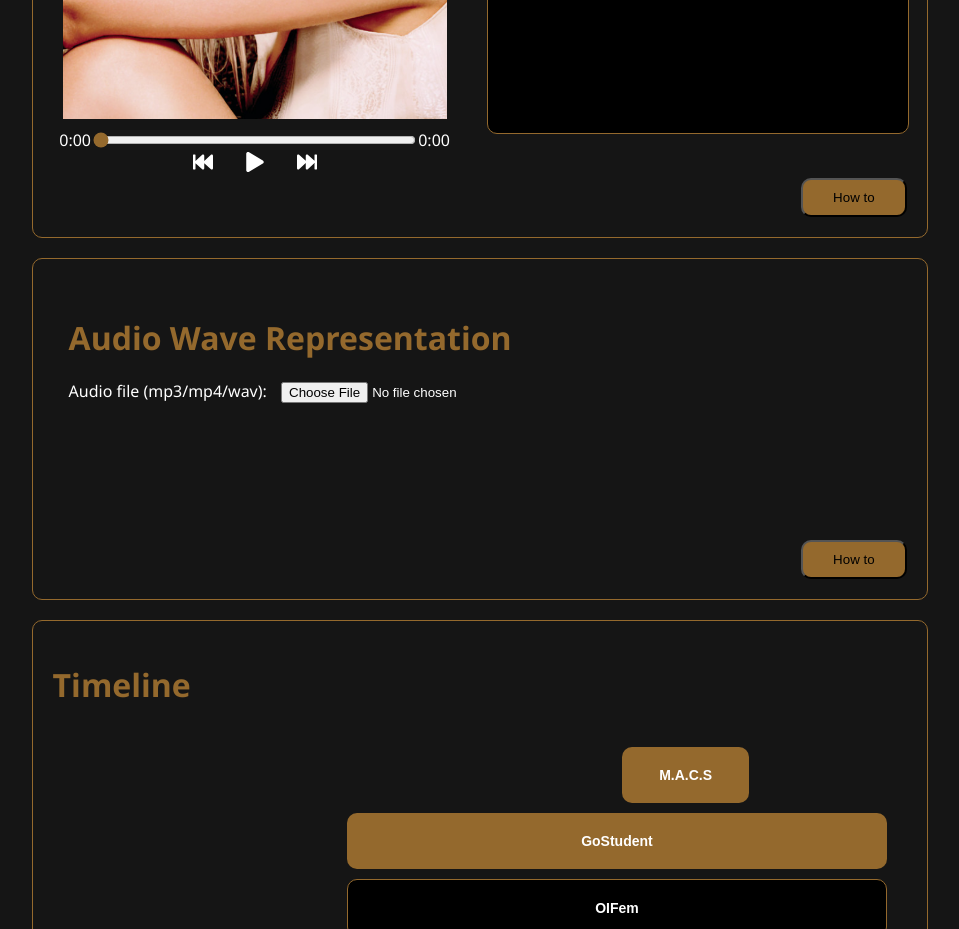
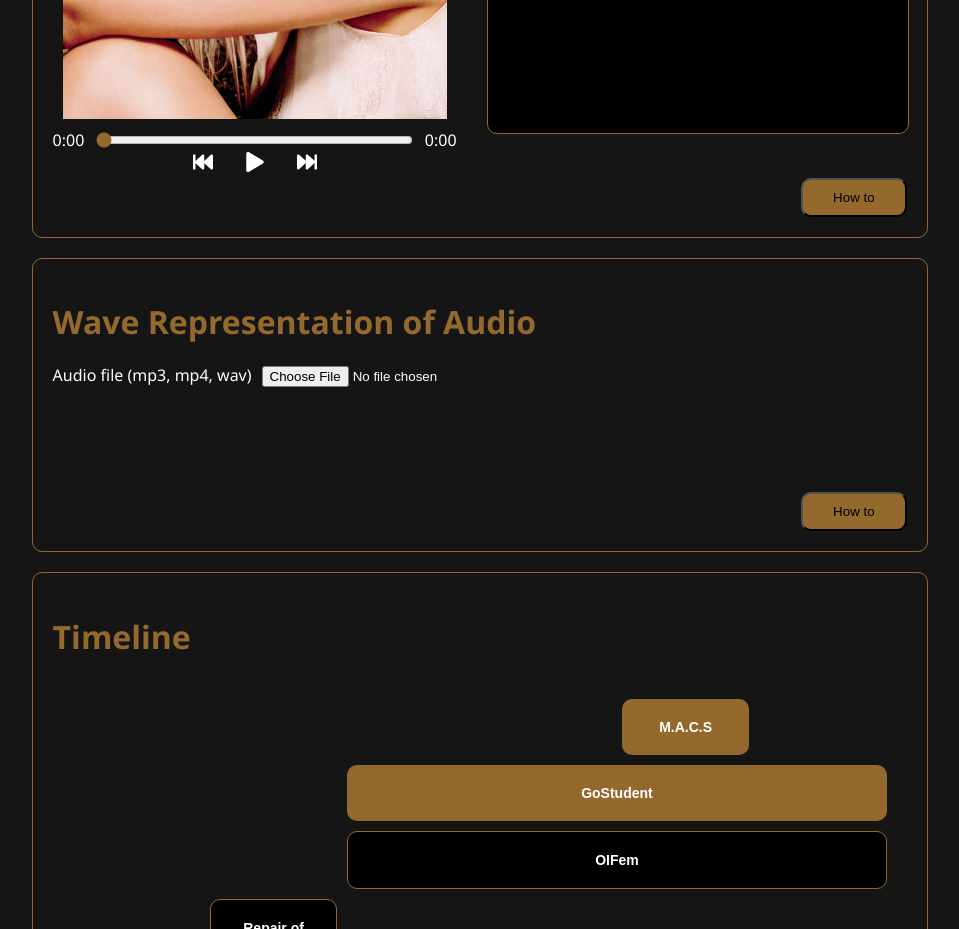
Before and after one commit to miiree12lb/how-to, a React (Create React App) app: page /#/ in a window 1280 px wide. Shown: the part 920-1849 px from the top of the page, without its empty margins (194-1153 px from the left). Built offline with nearby package versions, Linux system fonts and the light colour scheme.

Commit message:
changes on the wave representation css

```diff
--- a/src/assets/sourceCodes/WaveRepresentation.jsx
+++ b/src/assets/sourceCodes/WaveRepresentation.jsx
@@ -1,17 +1,18 @@
-import React, { useEffect, useState, useRef } from "react";
+import React, { useState, useRef, useEffect } from "react";
 import { FaPlay, FaPause } from "react-icons/fa";
+import { createRoot } from "react-dom/client";
 
 import "../styles/wave.css";
 
-export default function WaveRepresentation() {
+export default function Root () {
     const [file, setFile] = useState(null);
     const [isPlaying, setIsPlaying] = useState(false);
-    const [currentTime, setCurrentTime] = useState(0);
+    const [currentTime, setCurrenTime] = useState(0);
     const [duration, setDuration] = useState(0);
 
+    const audioRef = useRef(null);
     const canvasRef = useRef(null);
-    const audioRef = useRef(null);
-    const waveformDataRef = useRef(null);
+    const waveFormDataRef = useRef(null);
 
     const handleFileChange = (e) => {
         setIsPlaying(false);
@@ -20,35 +21,31 @@ export default function WaveRepresentation() {
             const fileURL = URL.createObjectURL(selectedFile);
             setFile(fileURL);
         }
-    };
+    }
 
     const togglePlayPause = () => {
-        if (isPlaying) {
-            audioRef.current.pause();
-        } else {
-            audioRef.current.play();
+        isPlaying ? audioRef.current.pause() : audioRef.current.play();
+        setIsPlaying(!isPlaying);
     }
-        setIsPlaying(!isPlaying);
-    };
 
     const handleTimeUpdate = () => {
-        setCurrentTime(audioRef.current.currentTime);
-    };
+        setCurrenTime(audioRef.current.currentTime);
+    }
 
     const handleLoadedMetadata = () => {
         setDuration(audioRef.current.duration);
-    };
+    }
 
     const handleSeek = (e) => {
         const newTime = (e.target.value / 100) * duration;
         audioRef.current.currentTime = newTime;
-        setCurrentTime(newTime);
-    };
+        setCurrenTime(newTime);
+    }
 
     useEffect(() => {
         if (!file) return;
 
-        const generateWaveform = async () => {
+        const generateWaveForm = async () => {
             const audioCtx = new AudioContext();
             const response = await fetch(file);
             const arrayBuffer = await response.arrayBuffer();
@@ -59,25 +56,25 @@ export default function WaveRepresentation() {
             const width = canvas.width;
             const step = Math.ceil(rawData.length / width);
 
-            const waveformData = [];
+            const waveFormData = [];
             for (let i = 0; i < width; i++) {
                 const slice = rawData.slice(i * step, (i + 1) * step);
                 const max = Math.max(...slice);
                 const min = Math.min(...slice);
-                waveformData.push({ max, min });
+                waveFormData.push({max, min});
             }
-            waveformDataRef.current = waveformData;
-        };
+            waveFormDataRef.current = waveFormData;
+        }
 
-        generateWaveform();
+        generateWaveForm();
     }, [file]);
 
     useEffect(() => {
         const canvas = canvasRef.current;
         const ctx = canvas?.getContext("2d");
-        const waveformData = waveformDataRef.current;
+        const waveFormData = waveFormDataRef.current;
 
-        if (!canvas || !waveformData || !duration) return;
+        if (!canvas || !waveFormData || !duration) return;
 
         const width = canvas.width;
         const height = canvas.height;
@@ -86,8 +83,8 @@ export default function WaveRepresentation() {
         ctx.clearRect(0, 0, width, height);
 
         for (let i = 0; i < width; i++) {
-            const { max, min } = waveformData[i];
-            const y = (1 + min) * height / 2;
+            const {max, min} = waveFormData[i];
+            const y = (1 + min)  * height / 2;
             const h = Math.max(1, (max - min) * height / 2);
 
             ctx.fillStyle = i / width <= progress ? "#DCA75C" : "#94692D";
@@ -96,24 +93,25 @@ export default function WaveRepresentation() {
     }, [currentTime, duration]);
 
     return (
-        <div style={{ padding: "1rem" }}>
-            <h1>Audio Wave Representation</h1>
+        <>
+            <h1>Wave Representation of Audio</h1>
+
             <div>
-                <label htmlFor="audio-file">Audio file (mp3/mp4/wav): </label>
+                <div>
+                    <label htmlFor="audio-input">Audio file (mp3, mp4, wav)</label>
                     <input
                         type="file"
-                    id="audio-file"
-                    accept="audio/*,video/mp4"
+                        id="audio-input"
+                        accept="audio/*, video/mp4"
                         onChange={handleFileChange}
                     />
                 </div>
 
-            <div style={{ marginTop: "1rem", width: "100%" }}>
-                <canvas ref={canvasRef} width={600} height={100}></canvas>
+                <div>
+                    <canvas ref={canvasRef}></canvas>
                 </div>
 
-            {file && (
-                <div style={{ marginTop: "1rem" }}>
+                {file && <div>
                     <audio
                         ref={audioRef}
                         src={file}
@@ -121,8 +119,8 @@ export default function WaveRepresentation() {
                         onLoadedMetadata={handleLoadedMetadata}
                     />
 
-                    <div className="time-controls" style={{ display: "flex", alignItems: "center", gap: "0.5rem" }}>
-                        <div onClick={togglePlayPause}>
+                    <div className="time-controls">
+                        <div id="play-pause" onClick={togglePlayPause}>
                             {isPlaying ? <FaPause size={20} /> : <FaPlay size={20} />}
                         </div>
 
@@ -130,21 +128,27 @@ export default function WaveRepresentation() {
                             {Math.floor(currentTime / 60)}:
                             {String(Math.floor(currentTime % 60)).padStart(2, "0")}
                         </span>
+
                         <input
                             type="range"
                             min="0"
                             max="100"
-                            value={(currentTime / duration) * 100 || 0}
+                            value={(currentTime / duration) * 100}
                             onChange={handleSeek}
-                            style={{ flex: 1 }}
                         />
+
                         <span>
                             {Math.floor(duration / 60)}:
                             {String(Math.floor(duration % 60)).padStart(2, "0")}
                         </span>
                     </div>
+                </div>}
             </div>
-            )}
-        </div>
+        </>
     );
 }
+
+const rootElement = document.getElementById("root");
+if (rootElement) {
+    createRoot(rootElement).render(<Root />);
+}
--- a/src/assets/styles/wave.css
+++ b/src/assets/styles/wave.css
@@ -1,9 +1,23 @@
+label {
+    margin-right: 10px;
+}
+
 .time-controls {
     display: flex;
     align-items: center;
-    justify-content: center;
+    gap: 10px;
 }
 
 input[type="range"] {
+    flex: 1;
     accent-color: #94692D;
 }
+
+#play-pause {
+    color: #94692D;
+}
+
+canvas {
+    height: 100px;
+    width: 100%;
+}
--- a/src/index.jsx
+++ b/src/index.jsx
@@ -1138,20 +1138,21 @@ export default QuoteSlideshow;
             title: "Audio Wave Representation",
             component: <WaveRepresentaion />,
             jsx:`
-import React, { useEffect, useState, useRef } from "react";
+import React, { useState, useRef, useEffect } from "react";
 import { FaPlay, FaPause } from "react-icons/fa";
+import { createRoot } from "react-dom/client";
 
 import "../styles/wave.css";
 
-export default function WaveRepresentation() {
+export default function Root () {
     const [file, setFile] = useState(null);
     const [isPlaying, setIsPlaying] = useState(false);
-    const [currentTime, setCurrentTime] = useState(0);
+    const [currentTime, setCurrenTime] = useState(0);
     const [duration, setDuration] = useState(0);
 
+    const audioRef = useRef(null);
     const canvasRef = useRef(null);
-    const audioRef = useRef(null);
-    const waveformDataRef = useRef(null);
+    const waveFormDataRef = useRef(null);
 
     const handleFileChange = (e) => {
         setIsPlaying(false);
@@ -1160,35 +1161,31 @@ export default function WaveRepresentation() {
             const fileURL = URL.createObjectURL(selectedFile);
             setFile(fileURL);
         }
-    };
+    }
 
     const togglePlayPause = () => {
-        if (isPlaying) {
-            audioRef.current.pause();
-        } else {
-            audioRef.current.play();
+        isPlaying ? audioRef.current.pause() : audioRef.current.play();
+        setIsPlaying(!isPlaying);
     }
-        setIsPlaying(!isPlaying);
-    };
 
     const handleTimeUpdate = () => {
-        setCurrentTime(audioRef.current.currentTime);
-    };
+        setCurrenTime(audioRef.current.currentTime);
+    }
 
     const handleLoadedMetadata = () => {
         setDuration(audioRef.current.duration);
-    };
+    }
 
     const handleSeek = (e) => {
         const newTime = (e.target.value / 100) * duration;
         audioRef.current.currentTime = newTime;
-        setCurrentTime(newTime);
-    };
+        setCurrenTime(newTime);
+    }
 
     useEffect(() => {
         if (!file) return;
 
-        const generateWaveform = async () => {
+        const generateWaveForm = async () => {
             const audioCtx = new AudioContext();
             const response = await fetch(file);
             const arrayBuffer = await response.arrayBuffer();
@@ -1199,25 +1196,25 @@ export default function WaveRepresentation() {
             const width = canvas.width;
             const step = Math.ceil(rawData.length / width);
 
-            const waveformData = [];
+            const waveFormData = [];
             for (let i = 0; i < width; i++) {
                 const slice = rawData.slice(i * step, (i + 1) * step);
                 const max = Math.max(...slice);
                 const min = Math.min(...slice);
-                waveformData.push({ max, min });
+                waveFormData.push({max, min});
             }
-            waveformDataRef.current = waveformData;
-        };
+            waveFormDataRef.current = waveFormData;
+        }
 
-        generateWaveform();
+        generateWaveForm();
     }, [file]);
 
     useEffect(() => {
         const canvas = canvasRef.current;
         const ctx = canvas?.getContext("2d");
-        const waveformData = waveformDataRef.current;
+        const waveFormData = waveFormDataRef.current;
 
-        if (!canvas || !waveformData || !duration) return;
+        if (!canvas || !waveFormData || !duration) return;
 
         const width = canvas.width;
         const height = canvas.height;
@@ -1226,8 +1223,8 @@ export default function WaveRepresentation() {
         ctx.clearRect(0, 0, width, height);
 
         for (let i = 0; i < width; i++) {
-            const { max, min } = waveformData[i];
-            const y = (1 + min) * height / 2;
+            const {max, min} = waveFormData[i];
+            const y = (1 + min)  * height / 2;
             const h = Math.max(1, (max - min) * height / 2);
 
             ctx.fillStyle = i / width <= progress ? "#DCA75C" : "#94692D";
@@ -1236,24 +1233,25 @@ export default function WaveRepresentation() {
     }, [currentTime, duration]);
 
     return (
-        <div style={{ padding: "1rem" }}>
-            <h1>Audio Wave Representation</h1>
+        <>
+            <h1>Wave Representation of Audio</h1>
+
             <div>
-                <label htmlFor="audio-file">Audio file (mp3/mp4/wav): </label>
+                <div>
+                    <label htmlFor="audio-input">Audio file (mp3, mp4, wav)</label>
                     <input
                         type="file"
-                    id="audio-file"
-                    accept="audio/*,video/mp4"
+                        id="audio-input"
+                        accept="audio/*, video/mp4"
                         onChange={handleFileChange}
                     />
                 </div>
 
-            <div style={{ marginTop: "1rem" }}>
-                <canvas ref={canvasRef} width={600} height={100}></canvas>
+                <div>
+                    <canvas ref={canvasRef}></canvas>
                 </div>
 
-            {file && (
-                <div style={{ marginTop: "1rem" }}>
+                {file && <div>
                     <audio
                         ref={audioRef}
                         src={file}
@@ -1261,8 +1259,8 @@ export default function WaveRepresentation() {
                         onLoadedMetadata={handleLoadedMetadata}
                     />
 
-                    <div className="time-controls" style={{ display: "flex", alignItems: "center", gap: "0.5rem" }}>
-                        <div onClick={togglePlayPause}>
+                    <div className="time-controls">
+                        <div id="play-pause" onClick={togglePlayPause}>
                             {isPlaying ? <FaPause size={20} /> : <FaPlay size={20} />}
                         </div>
 
@@ -1270,36 +1268,57 @@ export default function WaveRepresentation() {
                             {Math.floor(currentTime / 60)}:
                             {String(Math.floor(currentTime % 60)).padStart(2, "0")}
                         </span>
+
                         <input
                             type="range"
                             min="0"
                             max="100"
-                            value={(currentTime / duration) * 100 || 0}
+                            value={(currentTime / duration) * 100}
                             onChange={handleSeek}
-                            style={{ flex: 1 }}
                         />
+
                         <span>
                             {Math.floor(duration / 60)}:
                             {String(Math.floor(duration % 60)).padStart(2, "0")}
                         </span>
                     </div>
+                </div>}
             </div>
-            )}
-        </div>
+        </>
     );
+}
+
+const rootElement = document.getElementById("root");
+if (rootElement) {
+    createRoot(rootElement).render(<Root />);
 }
 
             `,
             css: `
+label {
+    margin-right: 10px;
+}
+
 .time-controls {
     display: flex;
     align-items: center;
-    justify-content: center;
+    gap: 10px;
 }
 
 input[type="range"] {
+    flex: 1;
     accent-color: #94692D;
 }
+
+#play-pause {
+    color: #94692D;
+}
+
+canvas {
+    height: 100px;
+    width: 100%;
+}
+
             `
         }
     ];
```
Also changed, not shown: 11 other files (tests, documents, lock files or other folders). Lines whose indentation alone changed are shown as unchanged.
